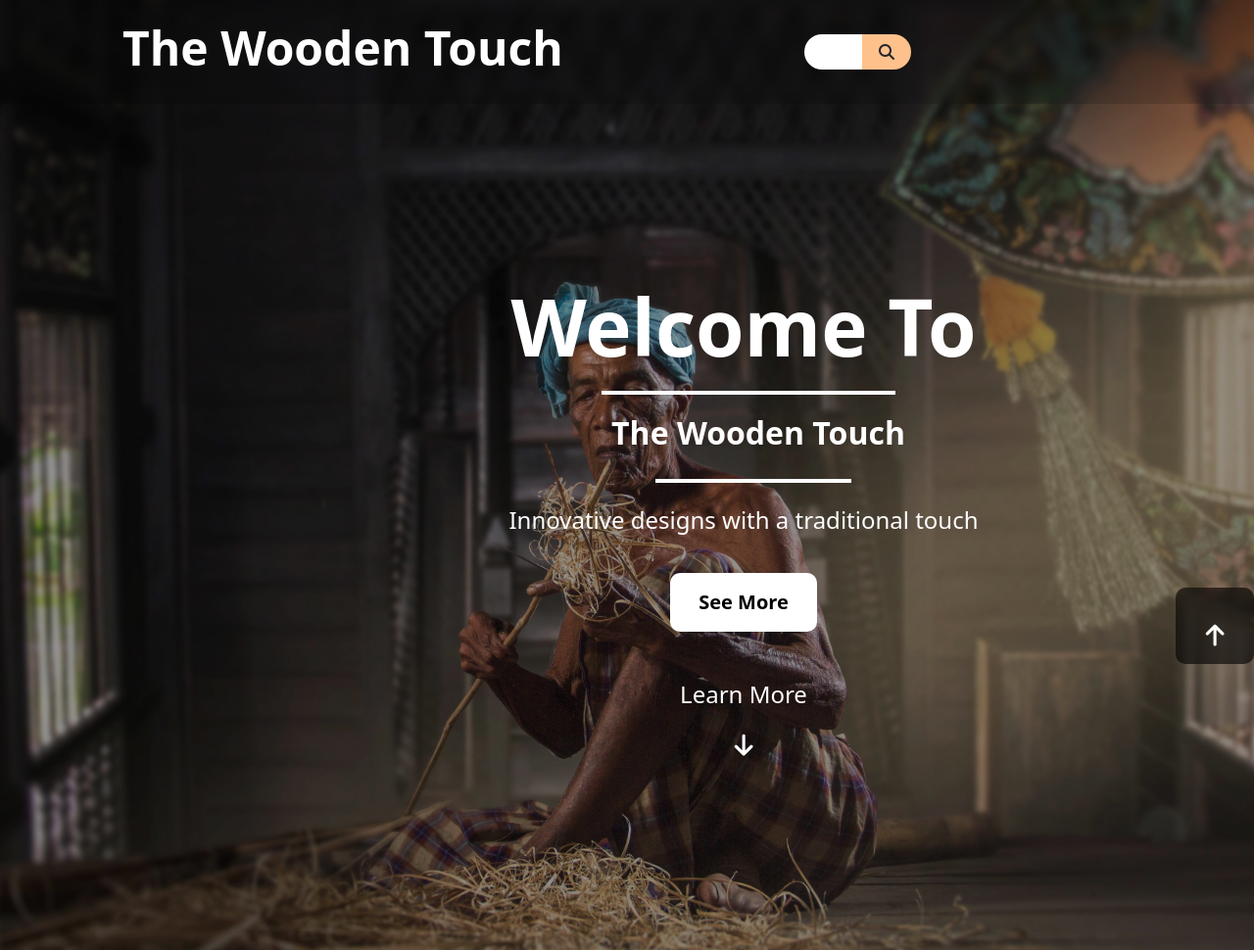
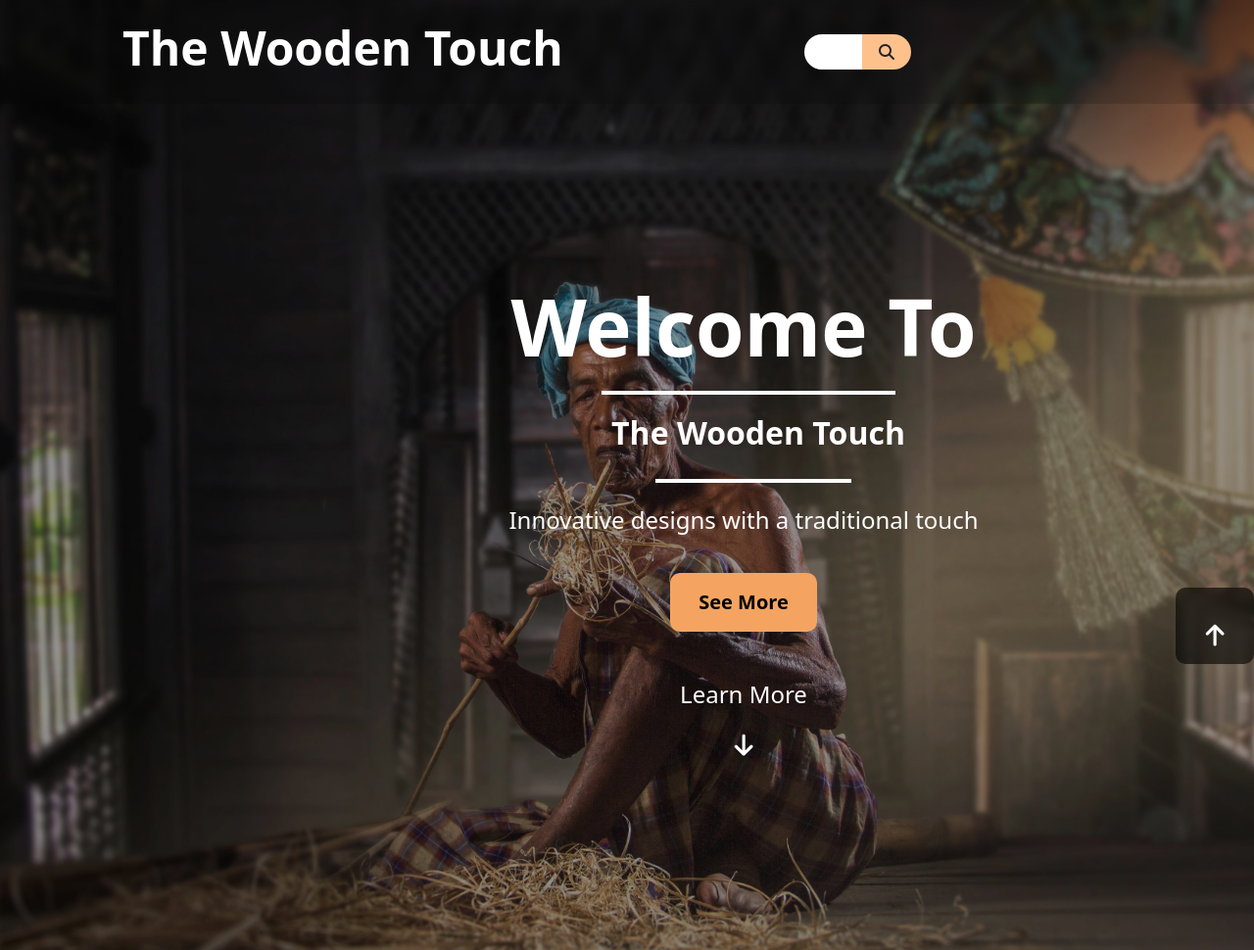
Before and after one commit to perumal-n/corpentery, a plain HTML site: page index.html in a window 1280 px wide. Shown: the top 970 px of the page at 98% size. Drawn offline with nearby package versions, Linux system fonts and the light colour scheme.

Commit message:
button color changed

```diff
--- a/css/style.css
+++ b/css/style.css
@@ -81,7 +81,7 @@
   width: 150px;
   font-size: 20px;
   border-radius: 10px;
-  background-color: var(--font-color2);
+  background-color: sandybrown;
   padding: 15px;
   border: none;
   font-weight: 700;
```
